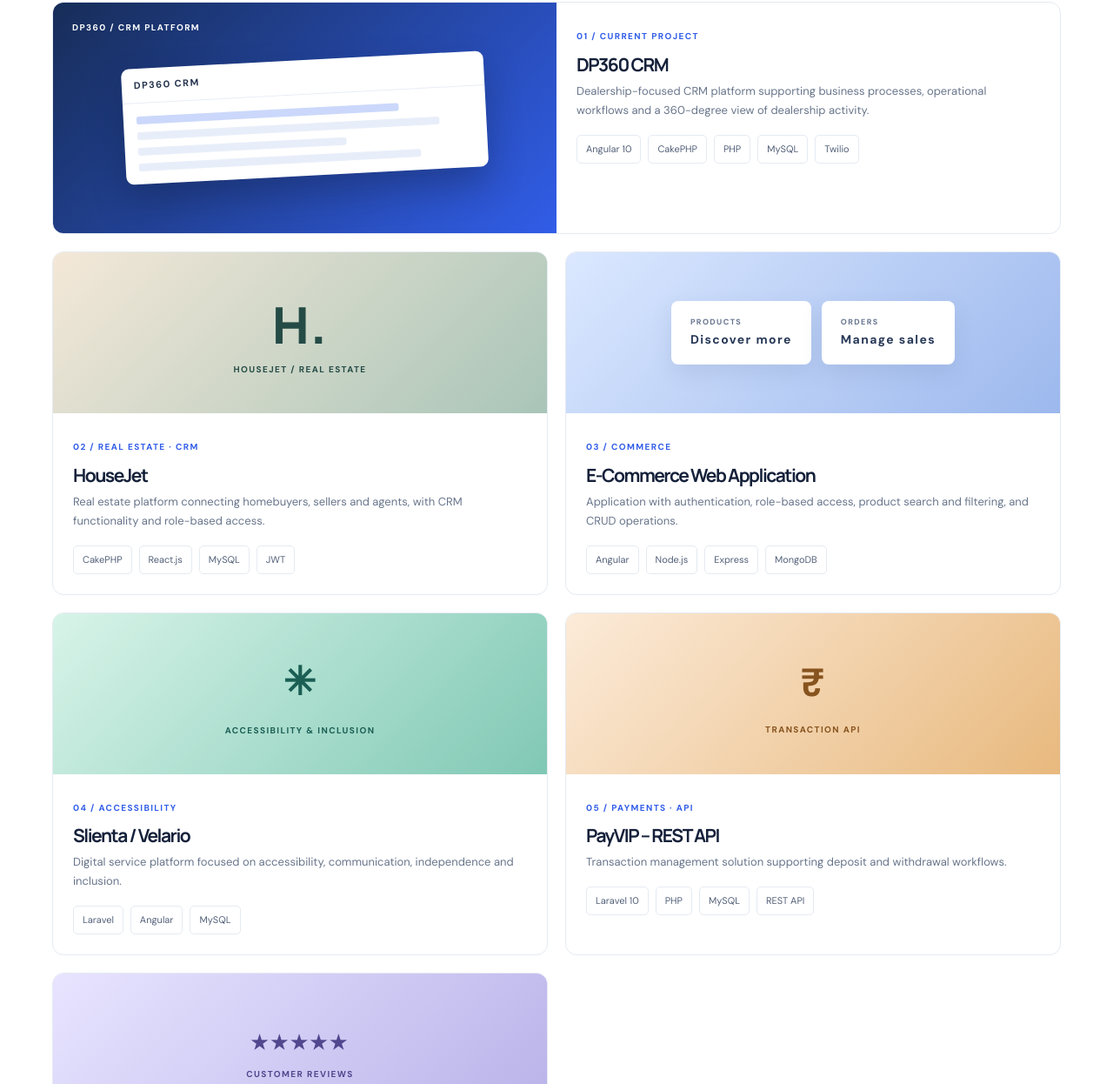
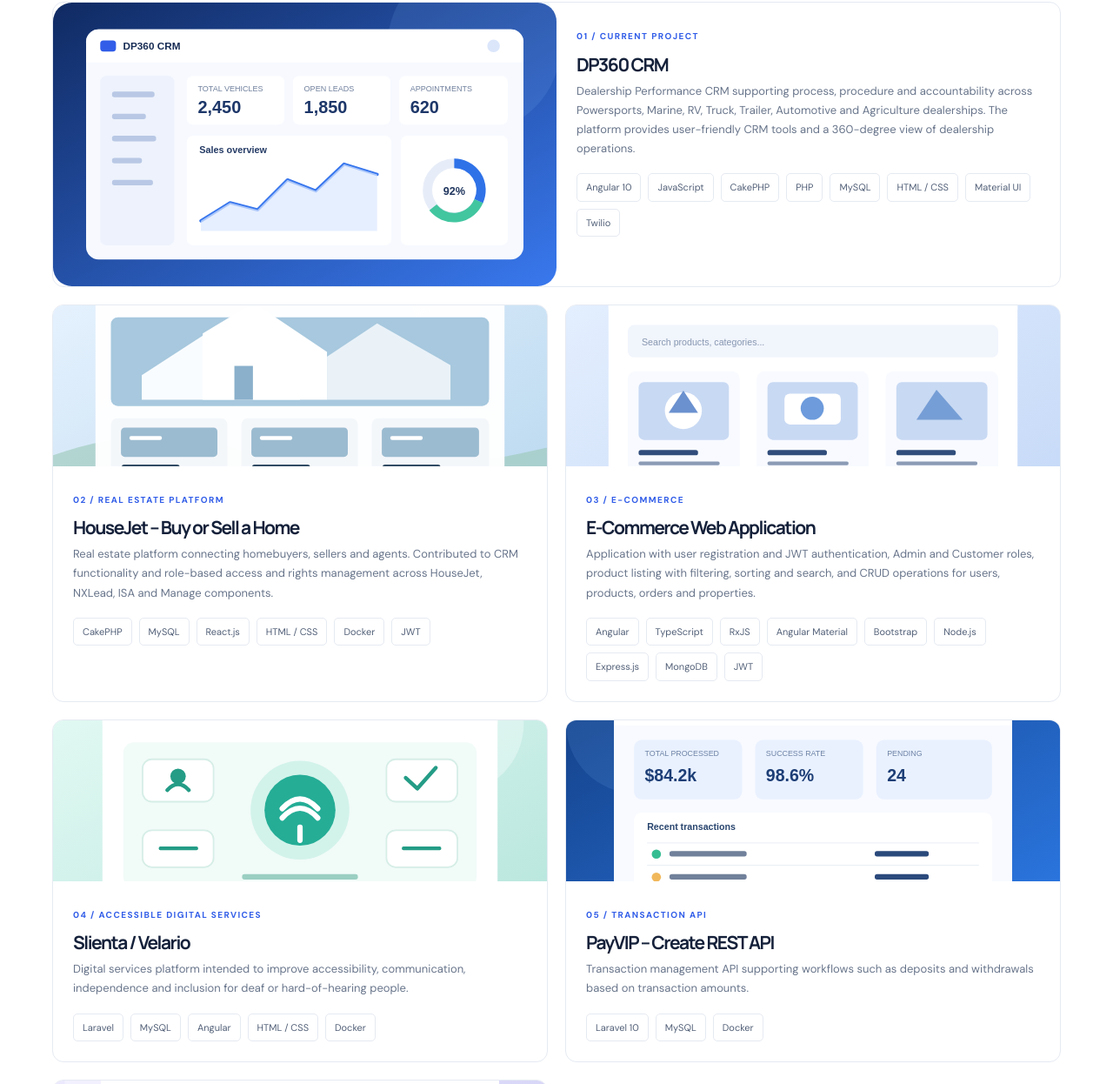
Before and after one commit to gauravpanchal09/gaurav-portfolio, a plain HTML site: page index.html in a window 1280 px wide. Shown: the part 2307-3553 px from the top of the page at 87% size. Drawn offline with Linux system fonts and the light colour scheme.

Commit message:
Align project section with current CV and feature DP360 CRM first

```diff
--- a/index.html
+++ b/index.html
@@ -20,13 +20,13 @@
 <article class="skill"><div class="skill-icon">▤</div><h3>Database & integration</h3><p>Application data and connected services.</p><div class="chips"><span>MySQL</span><span>MongoDB</span><span>AJAX</span><span>JWT</span></div></article>
 <article class="skill"><div class="skill-icon">⚙</div><h3>Development workflow</h3><p>Tools for collaboration, source control and delivery.</p><div class="chips"><span>Git</span><span>GitHub</span><span>Bitbucket</span><span>GitLab</span><span>Jira</span><span>Postman</span><span>VS Code</span><span>PhpStorm</span></div></article></div>
 <div class="ai"><div><p class="eyebrow">AI-ASSISTED DEVELOPMENT</p><h3>Working smarter with AI tools.</h3><p>I use AI-powered assistants to support code exploration, debugging, code analysis and day-to-day development productivity.</p></div><div class="ai-tags"><span>Claude</span><span>Cursor</span><span>GitHub Copilot</span><span>Amazon Q</span></div></div></div></section>
-<section class="section" id="projects"><div class="wrap"><div class="section-head"><div><p class="eyebrow">03 / SELECTED WORK</p><h2>Projects & products</h2></div><p>A selection of platforms and applications from my professional experience.</p></div><div class="projects">
-<article class="project featured"><div class="project-art art-crm"><span>DP360 / CRM PLATFORM</span><div class="mock"><b>DP360 CRM</b><div><i></i><i></i><i></i><i></i></div></div></div><div class="project-info"><small>01 / CURRENT PROJECT</small><h3>DP360 CRM</h3><p>Dealership-focused CRM platform supporting business processes, operational workflows and a 360-degree view of dealership activity.</p><div class="chips"><span>Angular 10</span><span>CakePHP</span><span>PHP</span><span>MySQL</span><span>Twilio</span></div></div></article>
-<article class="project"><div class="project-art art-house"><b>H.</b><span>HOUSEJET / REAL ESTATE</span></div><div class="project-info"><small>02 / REAL ESTATE · CRM</small><h3>HouseJet</h3><p>Real estate platform connecting homebuyers, sellers and agents, with CRM functionality and role-based access.</p><div class="chips"><span>CakePHP</span><span>React.js</span><span>MySQL</span><span>JWT</span></div></div></article>
-<article class="project"><div class="project-art art-shop"><div>PRODUCTS<br><b>Discover more</b></div><div>ORDERS<br><b>Manage sales</b></div></div><div class="project-info"><small>03 / COMMERCE</small><h3>E-Commerce Web Application</h3><p>Application with authentication, role-based access, product search and filtering, and CRUD operations.</p><div class="chips"><span>Angular</span><span>Node.js</span><span>Express</span><span>MongoDB</span></div></div></article>
-<article class="project"><div class="project-art art-access"><b>✳</b><span>ACCESSIBILITY & INCLUSION</span></div><div class="project-info"><small>04 / ACCESSIBILITY</small><h3>Slienta / Velario</h3><p>Digital service platform focused on accessibility, communication, independence and inclusion.</p><div class="chips"><span>Laravel</span><span>Angular</span><span>MySQL</span></div></div></article>
-<article class="project"><div class="project-art art-pay"><b>₹</b><span>TRANSACTION API</span></div><div class="project-info"><small>05 / PAYMENTS · API</small><h3>PayVIP – REST API</h3><p>Transaction management solution supporting deposit and withdrawal workflows.</p><div class="chips"><span>Laravel 10</span><span>PHP</span><span>MySQL</span><span>REST API</span></div></div></article>
-<article class="project"><div class="project-art art-review"><b>★★★★★</b><span>CUSTOMER REVIEWS</span></div><div class="project-info"><small>06 / REVIEWS · WEB</small><h3>eEndorsements</h3><p>Customer-review platform helping businesses manage online feedback, content and reputation.</p><div class="chips"><span>Symfony</span><span>Angular 10</span><span>MySQL</span><span>Material UI</span></div></div></article></div><p class="project-note">Additional project experience includes PayHelm (WordPress CMS) and ChoiceTrade (AngularJS, Fat-Free Framework, MySQL).</p></div></section>
+<section class="section" id="projects"><div class="wrap"><div class="section-head"><div><p class="eyebrow">03 / SELECTED WORK</p><h2>Projects & products</h2></div><p>Selected platforms and applications from my professional experience, with DP360 CRM highlighted first.</p></div><div class="projects">
+<article class="project featured"><div class="project-art image-art"><img src="assets/dp360-crm.svg" alt="Illustrative dashboard concept for DP360 CRM, showing dealership metrics and sales analytics"></div><div class="project-info"><small>01 / CURRENT PROJECT</small><h3>DP360 CRM</h3><p>Dealership Performance CRM supporting process, procedure and accountability across Powersports, Marine, RV, Truck, Trailer, Automotive and Agriculture dealerships. The platform provides user-friendly CRM tools and a 360-degree view of dealership operations.</p><div class="chips"><span>Angular 10</span><span>JavaScript</span><span>CakePHP</span><span>PHP</span><span>MySQL</span><span>HTML / CSS</span><span>Material UI</span><span>Twilio</span></div></div></article>
+<article class="project"><div class="project-art image-art"><img src="assets/housejet.svg" alt="Illustrative real estate property search and listing interface for HouseJet"></div><div class="project-info"><small>02 / REAL ESTATE PLATFORM</small><h3>HouseJet – Buy or Sell a Home</h3><p>Real estate platform connecting homebuyers, sellers and agents. Contributed to CRM functionality and role-based access and rights management across HouseJet, NXLead, ISA and Manage components.</p><div class="chips"><span>CakePHP</span><span>MySQL</span><span>React.js</span><span>HTML / CSS</span><span>Docker</span><span>JWT</span></div></div></article>
+<article class="project"><div class="project-art image-art"><img src="assets/ecommerce.svg" alt="Illustrative e-commerce product catalogue and shopping interface"></div><div class="project-info"><small>03 / E-COMMERCE</small><h3>E-Commerce Web Application</h3><p>Application with user registration and JWT authentication, Admin and Customer roles, product listing with filtering, sorting and search, and CRUD operations for users, products, orders and properties.</p><div class="chips"><span>Angular</span><span>TypeScript</span><span>RxJS</span><span>Angular Material</span><span>Bootstrap</span><span>Node.js</span><span>Express.js</span><span>MongoDB</span><span>JWT</span></div></div></article>
+<article class="project"><div class="project-art image-art"><img src="assets/slienta-velario.svg" alt="Illustrative accessible communication platform concept for Slienta and Velario"></div><div class="project-info"><small>04 / ACCESSIBLE DIGITAL SERVICES</small><h3>Slienta / Velario</h3><p>Digital services platform intended to improve accessibility, communication, independence and inclusion for deaf or hard-of-hearing people.</p><div class="chips"><span>Laravel</span><span>MySQL</span><span>Angular</span><span>HTML / CSS</span><span>Docker</span></div></div></article>
+<article class="project"><div class="project-art image-art"><img src="assets/payvip.svg" alt="Illustrative PayVIP transaction dashboard concept"></div><div class="project-info"><small>05 / TRANSACTION API</small><h3>PayVIP – Create REST API</h3><p>Transaction management API supporting workflows such as deposits and withdrawals based on transaction amounts.</p><div class="chips"><span>Laravel 10</span><span>MySQL</span><span>Docker</span></div></div></article>
+<article class="project"><div class="project-art image-art"><img src="assets/eendorsements.svg" alt="Illustrative customer reviews and reputation dashboard concept for eEndorsements"></div><div class="project-info"><small>06 / CUSTOMER REVIEWS</small><h3>eEndorsements</h3><p>Customer review management solution designed to make review collection easier and help businesses manage their online reputation and influence their brand image.</p><div class="chips"><span>Symfony</span><span>MySQL</span><span>Angular 10</span><span>JavaScript</span><span>HTML / CSS</span><span>Material UI</span></div></div></article></div></div></section>
 <section class="section soft" id="experience"><div class="wrap split"><div><p class="eyebrow">04 / JOURNEY</p><h2>Experience & education</h2><p class="section-note">A career shaped by building and supporting web applications for different business needs.</p></div><div class="timeline"><article><small>CURRENT ROLE</small><h3>Senior Full Stack Developer</h3><h4>Profilics System Pvt. Ltd.</h4><p>Ujjain, Madhya Pradesh, India</p><p>Working on the DP360 CRM project with Angular 10, CakePHP, PHP, MySQL and related web technologies.</p></article><article><small>JUN 2015 – SEP 2017</small><h3>Junior Software Developer</h3><h4>Parkhya Solutions Pvt. Ltd.</h4><p>Indore, Madhya Pradesh, India</p></article><article><small>2010 – 2014</small><h3>B.E. – Computer Science & Engineering</h3><h4>AIT, Ujjain, Madhya Pradesh, India</h4></article></div></div></section>
 <section class="section" id="approach"><div class="wrap"><div class="section-head"><div><p class="eyebrow">05 / HOW I WORK</p><h2>Thoughtful work. Practical outcomes.</h2></div><p>Good software comes from understanding the problem, collaborating well and improving the solution step by step.</p></div><div class="approach"><article><b>01</b><h3>Problem solving</h3><p>Breaking down complex issues and finding practical solutions.</p></article><article><b>02</b><h3>Collaboration</h3><p>Working with teammates and stakeholders to move work forward.</p></article><article><b>03</b><h3>Ownership</h3><p>Taking responsibility for tasks, quality and follow-through.</p></article><article><b>04</b><h3>Continuous learning</h3><p>Adapting to new tools and improving development workflows.</p></article></div></div></section>
 <section class="contact section" id="contact"><div class="wrap contact-panel"><div><p class="eyebrow">06 / CONTACT</p><h2>Let's build something<br><em>meaningful together.</em></h2><p>Open to discussing Senior Full Stack Developer opportunities and web application projects.</p><a class="btn light" href="mailto:gaurav441109@gmail.com">Email me ↗</a></div><div class="contact-details"><p><small>EMAIL</small><a href="mailto:gaurav441109@gmail.com">gaurav441109@gmail.com</a></p><p><small>PHONE</small><a href="tel:+919827441109">+91 98274 41109</a></p><p><small>LOCATION</small>Ujjain, Madhya Pradesh, India</p><p><small>PORTFOLIO</small><a href="https://gauravpanchal09.github.io/gaurav-portfolio/" target="_blank" rel="noreferrer">Live portfolio ↗</a></p></div></div></section>
```
